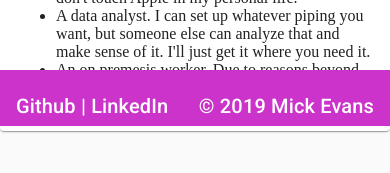
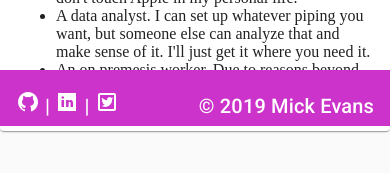
Before and after one commit to codemastermick/devPortfolio, an Angular app: page /home in a window 390 px wide. Shown: the part 718-891 px from the top of the page. Built offline with nearby package versions, Linux system fonts and the light colour scheme.

Commit message:
feat: make footer more responsive with icons

```diff
--- a/src/app/navigation/footer/footer.component.html
+++ b/src/app/navigation/footer/footer.component.html
@@ -1,9 +1,37 @@
 <mat-toolbar class="footContainer" fxLayout="row" fxLayoutAlign="space-between" color="primary">
 
   <div fxLayoutAlign="center start">
-    <a href="https://github.com/codemastermick">Github</a>
+    <p fxHide.lt-md>
+      <a href="https://github.com/codemastermick">Github</a>
+    </p>
+    <p fxHide.gt-sm>
+      <a href="https://github.com/codemastermick">
+        <img src="../../../assets/img/icons8-github-24.png" alt="GitHub logo">
+      </a>
+    </p>
+
     <p>&nbsp;|&nbsp;</p>
-    <a href="https://www.linkedin.com/in/mick-evans-0604291a/">LinkedIn</a>
+
+    <p fxHide.lt-md>
+      <a href="https://www.linkedin.com/in/mick-evans-0604291a/">LinkedIn</a>
+    </p>
+    <p fxHide.gt-sm>
+      <a href="https://www.linkedin.com/in/mick-evans-0604291a">
+        <img src="../../../assets/img/icons8-linkedin-24.png" alt="LinkedIn logo">
+      </a>
+    </p>
+
+    <p>&nbsp;|&nbsp;</p>
+
+    <p fxHide.lt-md>
+      <a href="https://www.twitter.com/codemastermick">Twitter</a>
+    </p>
+    <p fxHide.gt-sm>
+      <a href="https://www.twitter.com/codemastermick">
+        <img src="../../../assets/img/icons8-twitter-24.png" alt="Twitter logo">
+      </a>
+    </p>
+
   </div>
 
   <div fxHide.lt-md>
@@ -11,7 +39,7 @@
   </div>
 
   <div fxHide.gt-sm>
-      <p>© {{ datestamp }} {{ author }}</p>
-    </div>
+    <p>© {{ datestamp }} {{ author }}</p>
+  </div>
 
 </mat-toolbar>
```
